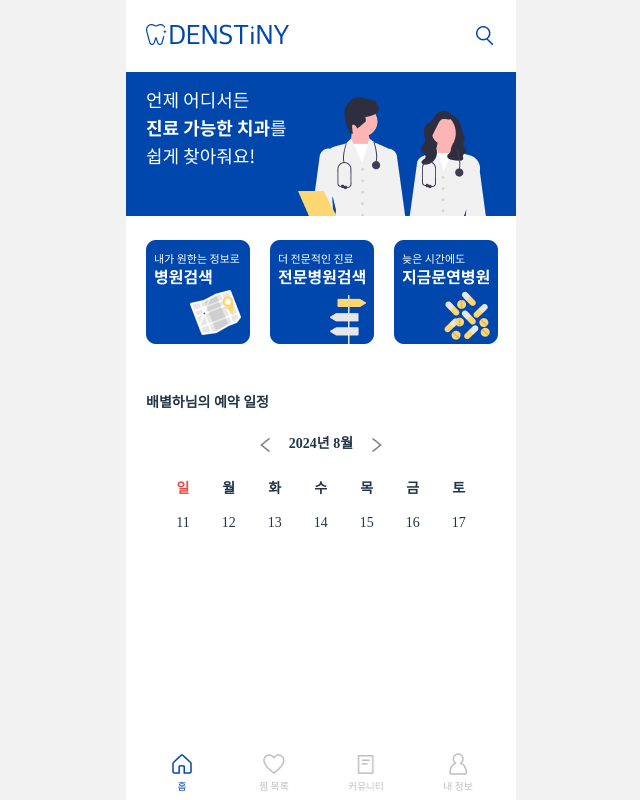
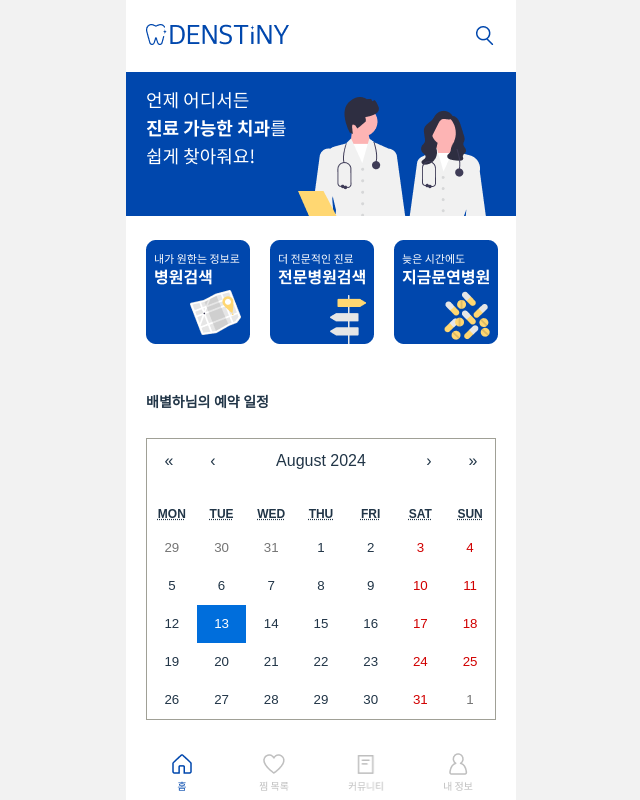
Before and after one commit to Team-Denstiny/FE, a React (Vite) app: page / in a window 1280 px wide. Shown: the whole page, without its empty margins (319-959 px from the left). Built offline with nearby package versions, Linux system fonts and the light colour scheme; a web font is replaced by a local one.

Commit message:
design: month Calendar

```diff
--- a/package.json
+++ b/package.json
@@ -13,8 +13,10 @@
     "bootstrap": "^5.3.3",
     "localforage": "^1.10.0",
     "match-sorter": "^6.3.4",
+    "moment": "^2.30.1",
     "react": "^18.3.1",
     "react-bootstrap": "^2.10.4",
+    "react-calendar": "^5.0.0",
     "react-dom": "^18.3.1",
     "react-router-dom": "^6.25.1",
     "sort-by": "^1.2.0",
--- a/src/components/main/Calender.tsx
+++ b/src/components/main/Calender.tsx
@@ -1,69 +1,22 @@
 import React, { useState } from 'react';
-import { Table } from 'react-bootstrap';
-import arrow from '../../assets/main/Arrow.png'
+import Calendar from 'react-calendar';
+import 'react-calendar/dist/Calendar.css'
+import moment from 'moment';
 
-const Calendar: React.FC = () => {
-    const [date, setDate] = useState(new Date());
-    const [datePick, setDatePick] = useState<Date | null>(null);
 
-    const week = makeWeekArray(date)
 
-    const daysOfWeek = ['일', '월', '화', '수', '목', '금', '토'];
-
-    const onPressArrowLeft = () => {
-        const newDate = new Date(date.valueOf() - 86400000 * 7);
-        setDate(newDate);
-    };
-
-    const onPressArrowRight = () => {
-        const newDate = new Date(date.valueOf() + 86400000 * 7);
-        setDate(newDate);
-    };
-
-    const handleDateClick = (date: Date) => {
-        setDatePick(date);
-    }
+const MonthCalendar: React.FC = () => {
+    const [date, setDate] = useState<Date>(new Date());
+    const activeDate = moment(date).format('YYYY-MM-DD');
+    const activateMonth = moment(date).format('MM')
 
     return(
-        <div className='pt-5'>
-
-            <div className='font-noto pb-5 font-bold flex justify-center text-base gap-3'>
-                <img src={arrow} className='w-6 h-6 transform rotate-90 cursor-pointer' onClick={onPressArrowLeft}></img>
-                {date.getFullYear()}년 {date.getMonth()+1}월
-                <img src={arrow} className='w-6 h-6 transform -rotate-90 cursor-pointer' onClick={onPressArrowRight}></img>
-            </div>
-
-            <div className='flex justify-center text-center'>
-                <Table striped bordered hover className='font-noto font-light text-base '>
-                    <thead>
-                        <tr>
-                            {daysOfWeek.map((day, index) => (
-                                <th key={index} className={`px-4 pb-3 ${index === 0 ? 'text-red-500' : ''}`}>{day}</th>
-                            ))}
-                        </tr>
-                    </thead>
-                    <tbody className=''>
-                        <tr>
-                            {week.map((day, index) => (
-                                <td key={index} className={`px-4 ${datePick?.getDate() === day[1].getDate() ? 'bg-gray rounded-full' : ''}`} onClick={() => handleDateClick(day[1])}>{day[1].getDate()}</td>
-                            ))}
-                        </tr>
-                    </tbody>
-                </Table>
-            </div>
-
-        </div>
+       <div className='flex justify-center items-center mt-[25px] bg-white'>
+            <Calendar onChange={setDate} value={date}/>
+       </div>
     )
 };
 
-const makeWeekArray = (date: Date) => {
-    const day = date.getDay()
-    const week = []
-    for (let i=0; i<7; i++){
-        const newDate =  new Date(date.valueOf() + 86400000 * (i - day))
-        week.push([i, newDate])
-    }
-    return week
-}
 
-export default Calendar;
+
+export default MonthCalendar;
--- /dev/null
+++ b/src/components/search/HospitalCard.tsx
@@ -0,0 +1,28 @@
+import React from "react";
+
+interface HospitalCardProps{
+    imgurl: string,
+    name: string,
+    status: string,
+    lastorder: string,
+    rate: string,
+    reviewcnt: BigInteger,
+    distance: string,
+    category: string[]
+
+}
+
+const HospitalCard : React.FC<HospitalCardProps> = ({imgurl, name, status, lastorder, rate, reviewcnt, distance, category}) =>{
+
+    return(
+
+        <div>
+
+
+        </div>
+
+    )
+}
+
+
+export default HospitalCard;
--- a/src/routes/Layout.tsx
+++ b/src/routes/Layout.tsx
@@ -3,7 +3,7 @@ import React from "react";
 export default function Layout({ children }: { children: React.ReactNode }) {
     return (
         <div className="w-screen h-screen bg-gray flex justify-center items-center">
-            <div id="modal-root" className="w-full max-w-[390px] h-full max-h-[844px] bg-white"> {/* 아이폰 13 크기, 흰색 배경 */}
+            <div id="modal-root" className="w-full max-w-[390px] h-full max-h-[844px] bg-white">
                 {children}
             </div>
         </div>
--- a/src/routes/home/HomePage.tsx
+++ b/src/routes/home/HomePage.tsx
@@ -7,7 +7,7 @@ import top from "../../assets/main/topimage.png"
 import navimg1 from "../../assets/main/navimg.png"
 import navimg2 from "../../assets/main/navimg2.png"
 import navimg3 from "../../assets/main/navimg3.png"
-import Calendar from "../../components/main/Calender";
+import MonthCalendar from "../../components/main/Calender";
 
 const HomePage: React.FC = () => {
     const userName = '배별하';
@@ -28,7 +28,7 @@ const HomePage: React.FC = () => {
             <div className="font-noto font-bold text-base pl-5">
                 {userName}님의 예약 일정
             </div>
-            <Calendar/>
+            <MonthCalendar/>
 
             <Navbar text="home"></Navbar>
         </div>
--- a/src/routes/home/SearchDetailPage.tsx
+++ b/src/routes/home/SearchDetailPage.tsx
@@ -27,6 +27,8 @@ const SearchDetail: React.FC = () => {
 
             <SettingBar location="서울 강남구" sorting="거리순" />
 
+
+
         </div>
 
     )
```
Also changed, not shown: 1 other file (tests, documents, lock files or other folders).
